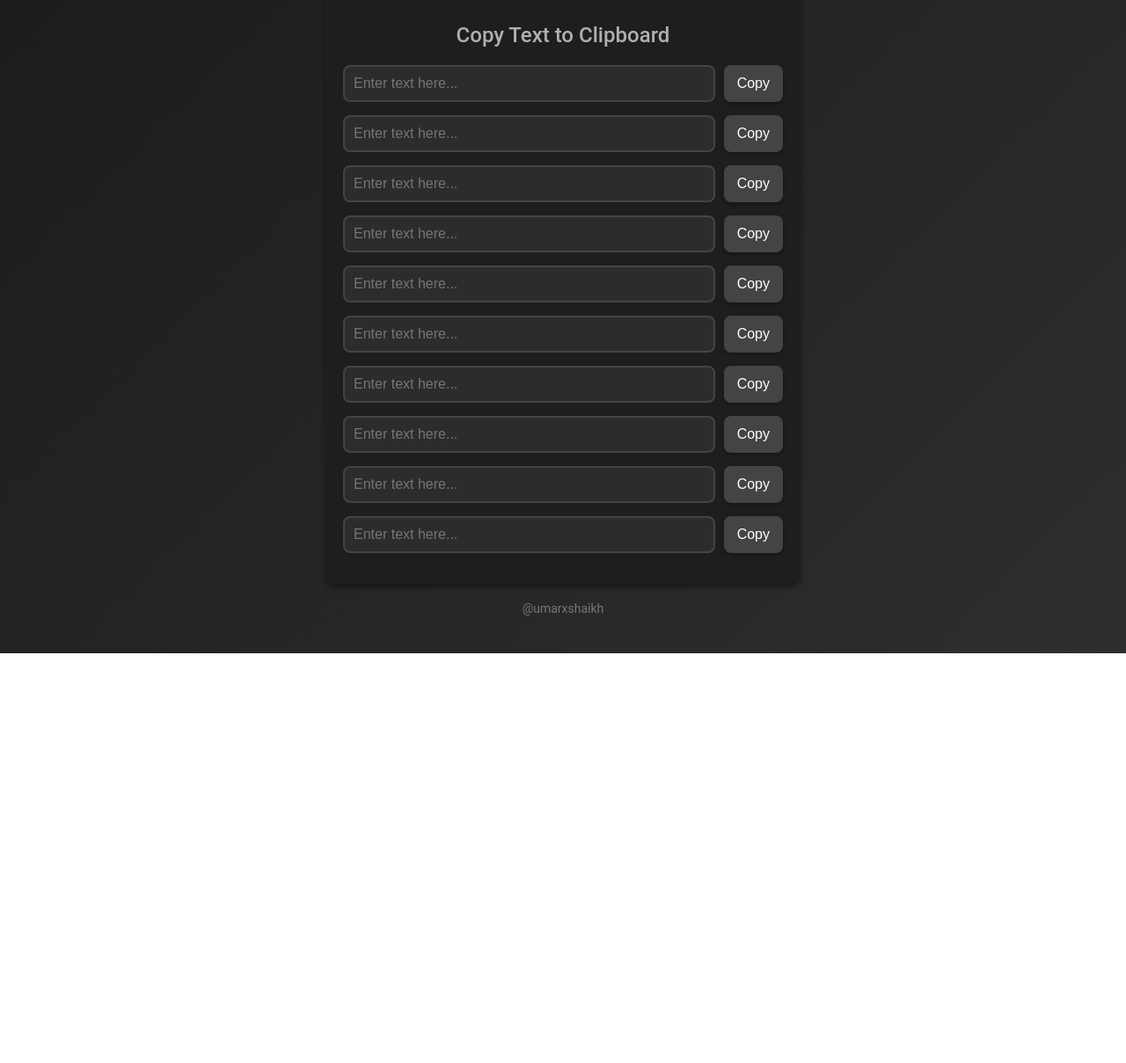
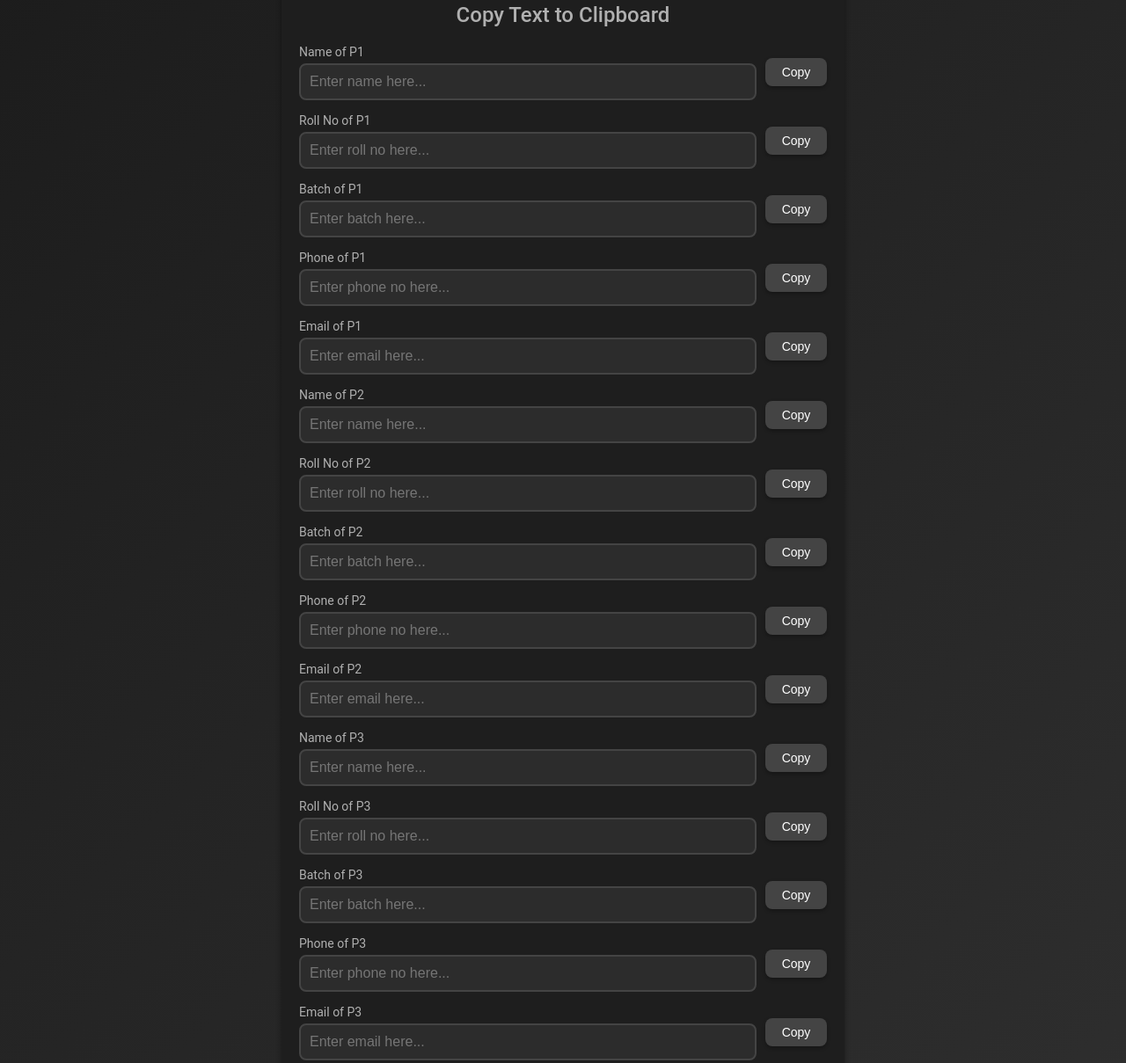
Before and after one commit to altbeat0/CopyTool, a plain HTML site: page index.html in a window 1280 px wide. Shown: the part 57-1266 px from the top of the page at 88% size. Before the commit the page ends 800 px from the top, so only its background shows below. Drawn offline with Linux system fonts and the light colour scheme.

Commit message:
Update index.html

```diff
--- a/index.html
+++ b/index.html
@@ -11,22 +11,19 @@
             color: #ffffff;
             font-family: 'Roboto', sans-serif;
             margin: 0;
-            padding: 0;
-            display: flex;
-            justify-content: center;
-            align-items: center;
-            height: 100vh;
-            flex-direction: column;
+            padding: 20px;
+            min-height: 100vh;
+            box-sizing: border-box;
         }
 
         .container {
             width: 100%;
-            max-width: 500px;
+            max-width: 600px;
+            margin: 0 auto;
             padding: 20px;
             background-color: #1e1e1e;
             border-radius: 12px;
             box-shadow: 0 4px 6px rgba(0, 0, 0, 0.4);
-            margin-bottom: 20px;
         }
 
         h2 {
@@ -38,11 +35,24 @@
 
         .text-field {
             display: flex;
+            align-items: center;
             margin-bottom: 15px;
         }
 
+        .input-group {
+            flex-grow: 1;
+            display: flex;
+            flex-direction: column;
+        }
+
+        label {
+            margin-bottom: 5px;
+            font-size: 14px;
+            color: #b0b0b0;
+        }
+
         input[type="text"] {
-            flex: 1;
+            width: 100%;
             padding: 10px;
             font-size: 16px;
             border: 2px solid #444;
@@ -51,6 +61,7 @@
             color: #ffffff;
             outline: none;
             transition: border-color 0.3s;
+            box-sizing: border-box;
         }
 
         input[type="text"]:focus {
@@ -61,13 +72,19 @@
             padding: 10px 15px;
             font-size: 16px;
             cursor: pointer;
-            margin-left: 10px;
             border: none;
             border-radius: 8px;
             background-color: #444;
             color: #ffffff;
-            transition: background-color 0.3s;
+            transition: all 0.3s;
             box-shadow: 0 2px 4px rgba(0, 0, 0, 0.3);
+        }
+
+        .copy-btn {
+            margin-left: 10px;
+            padding: 8px 12px;
+            font-size: 14px;
+            min-width: 70px;
         }
 
         button:hover {
@@ -78,10 +95,36 @@
             background-color: #333;
         }
 
+        .copied {
+            background-color: #4CAF50;
+        }
+
         .footer {
             text-align: center;
             color: #777;
             font-size: 14px;
+            margin-top: 20px;
+        }
+
+        @media (max-width: 600px) {
+            body {
+                padding: 10px;
+            }
+
+            .container {
+                padding: 15px;
+            }
+
+            .text-field {
+                flex-direction: column;
+                align-items: stretch;
+            }
+
+            .copy-btn {
+                margin-left: 0;
+                margin-top: 10px;
+                width: 100%;
+            }
         }
     </style>
 </head>
@@ -90,56 +133,127 @@
     <div class="container">
         <h2>Copy Text to Clipboard</h2>
 
+        <!-- P1 Fields -->
         <div class="text-field">
-            <input type="text" id="field1" placeholder="Enter text here...">
-            <button onclick="copyToClipboard('field1')">Copy</button>
+            <div class="input-group">
+                <label for="field1">Name of P1</label>
+                <input type="text" id="field1" placeholder="Enter name here...">
+            </div>
+            <button class="copy-btn" onclick="copyToClipboard('field1', this)">Copy</button>
         </div>
 
         <div class="text-field">
-            <input type="text" id="field2" placeholder="Enter text here...">
-            <button onclick="copyToClipboard('field2')">Copy</button>
+            <div class="input-group">
+                <label for="field2">Roll No of P1</label>
+                <input type="text" id="field2" placeholder="Enter roll no here...">
+            </div>
+            <button class="copy-btn" onclick="copyToClipboard('field2', this)">Copy</button>
         </div>
 
         <div class="text-field">
-            <input type="text" id="field3" placeholder="Enter text here...">
-            <button onclick="copyToClipboard('field3')">Copy</button>
+            <div class="input-group">
+                <label for="field3">Batch of P1</label>
+                <input type="text" id="field3" placeholder="Enter batch here...">
+            </div>
+            <button class="copy-btn" onclick="copyToClipboard('field3', this)">Copy</button>
         </div>
 
         <div class="text-field">
-            <input type="text" id="field4" placeholder="Enter text here...">
-            <button onclick="copyToClipboard('field4')">Copy</button>
+            <div class="input-group">
+                <label for="field4">Phone of P1</label>
+                <input type="text" id="field4" placeholder="Enter phone no here...">
+            </div>
+            <button class="copy-btn" onclick="copyToClipboard('field4', this)">Copy</button>
         </div>
 
         <div class="text-field">
-            <input type="text" id="field5" placeholder="Enter text here...">
-            <button onclick="copyToClipboard('field5')">Copy</button>
+            <div class="input-group">
+                <label for="field5">Email of P1</label>
+                <input type="text" id="field5" placeholder="Enter email here...">
+            </div>
+            <button class="copy-btn" onclick="copyToClipboard('field5', this)">Copy</button>
+        </div>
+
+        <!-- P2 Fields -->
+        <div class="text-field">
+            <div class="input-group">
+                <label for="field6">Name of P2</label>
+                <input type="text" id="field6" placeholder="Enter name here...">
+            </div>
+            <button class="copy-btn" onclick="copyToClipboard('field6', this)">Copy</button>
         </div>
 
         <div class="text-field">
-            <input type="text" id="field6" placeholder="Enter text here...">
-            <button onclick="copyToClipboard('field6')">Copy</button>
+            <div class="input-group">
+                <label for="field7">Roll No of P2</label>
+                <input type="text" id="field7" placeholder="Enter roll no here...">
+            </div>
+            <button class="copy-btn" onclick="copyToClipboard('field7', this)">Copy</button>
         </div>
 
         <div class="text-field">
-            <input type="text" id="field7" placeholder="Enter text here...">
-            <button onclick="copyToClipboard('field7')">Copy</button>
+            <div class="input-group">
+                <label for="field8">Batch of P2</label>
+                <input type="text" id="field8" placeholder="Enter batch here...">
+            </div>
+            <button class="copy-btn" onclick="copyToClipboard('field8', this)">Copy</button>
         </div>
 
         <div class="text-field">
-            <input type="text" id="field8" placeholder="Enter text here...">
-            <button onclick="copyToClipboard('field8')">Copy</button>
+            <div class="input-group">
+                <label for="field9">Phone of P2</label>
+                <input type="text" id="field9" placeholder="Enter phone no here...">
+            </div>
+            <button class="copy-btn" onclick="copyToClipboard('field9', this)">Copy</button>
         </div>
 
         <div class="text-field">
-            <input type="text" id="field9" placeholder="Enter text here...">
-            <button onclick="copyToClipboard('field9')">Copy</button>
+            <div class="input-group">
+                <label for="field10">Email of P2</label>
+                <input type="text" id="field10" placeholder="Enter email here...">
+            </div>
+            <button class="copy-btn" onclick="copyToClipboard('field10', this)">Copy</button>
+        </div>
+
+        <!-- P3 Fields -->
+        <div class="text-field">
+            <div class="input-group">
+                <label for="field11">Name of P3</label>
+                <input type="text" id="field11" placeholder="Enter name here...">
+            </div>
+            <button class="copy-btn" onclick="copyToClipboard('field11', this)">Copy</button>
         </div>
 
         <div class="text-field">
-            <input type="text" id="field10" placeholder="Enter text here...">
-            <button onclick="copyToClipboard('field10')">Copy</button>
+            <div class="input-group">
+                <label for="field12">Roll No of P3</label>
+                <input type="text" id="field12" placeholder="Enter roll no here...">
+            </div>
+            <button class="copy-btn" onclick="copyToClipboard('field12', this)">Copy</button>
         </div>
 
+        <div class="text-field">
+            <div class="input-group">
+                <label for="field13">Batch of P3</label>
+                <input type="text" id="field13" placeholder="Enter batch here...">
+            </div>
+            <button class="copy-btn" onclick="copyToClipboard('field13', this)">Copy</button>
+        </div>
+
+        <div class="text-field">
+            <div class="input-group">
+                <label for="field14">Phone of P3</label>
+                <input type="text" id="field14" placeholder="Enter phone no here...">
+            </div>
+            <button class="copy-btn" onclick="copyToClipboard('field14', this)">Copy</button>
+        </div>
+
+        <div class="text-field">
+            <div class="input-group">
+                <label for="field15">Email of P3</label>
+                <input type="text" id="field15" placeholder="Enter email here...">
+            </div>
+            <button class="copy-btn" onclick="copyToClipboard('field15', this)">Copy</button>
         </div>
 
     </div>
@@ -149,10 +263,16 @@
     </div>
 
     <script>
-        function copyToClipboard(fieldId) {
-            const textField = document.getElementById(fieldId);
-            textField.select();
-            document.execCommand("copy");
+        function copyToClipboard(fieldId, button) {
+            const text = document.getElementById(fieldId).value;
+            navigator.clipboard.writeText(text).then(() => {
+                button.textContent = "Copied!";
+                button.classList.add("copied");
+                setTimeout(() => {
+                    button.textContent = "Copy";
+                    button.classList.remove("copied");
+                }, 2000);
+            });
         }
     </script>
 
```
